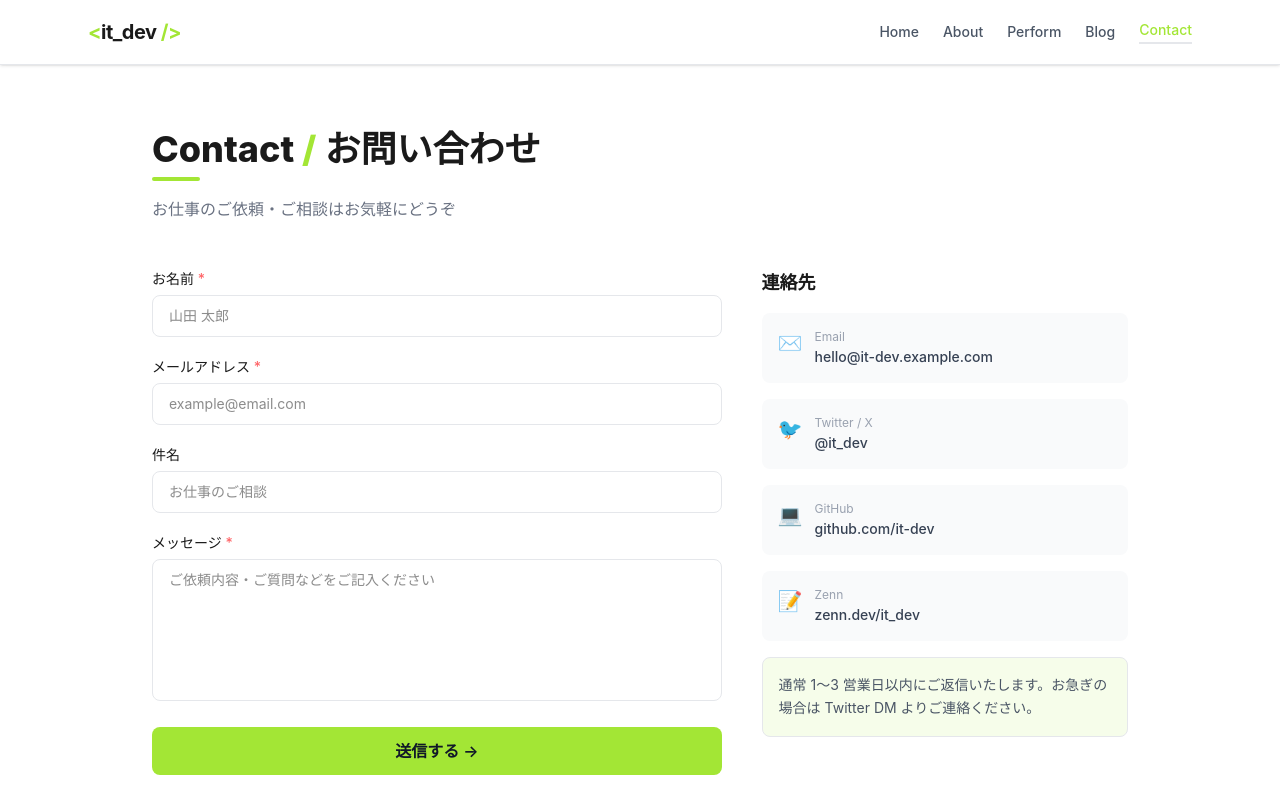
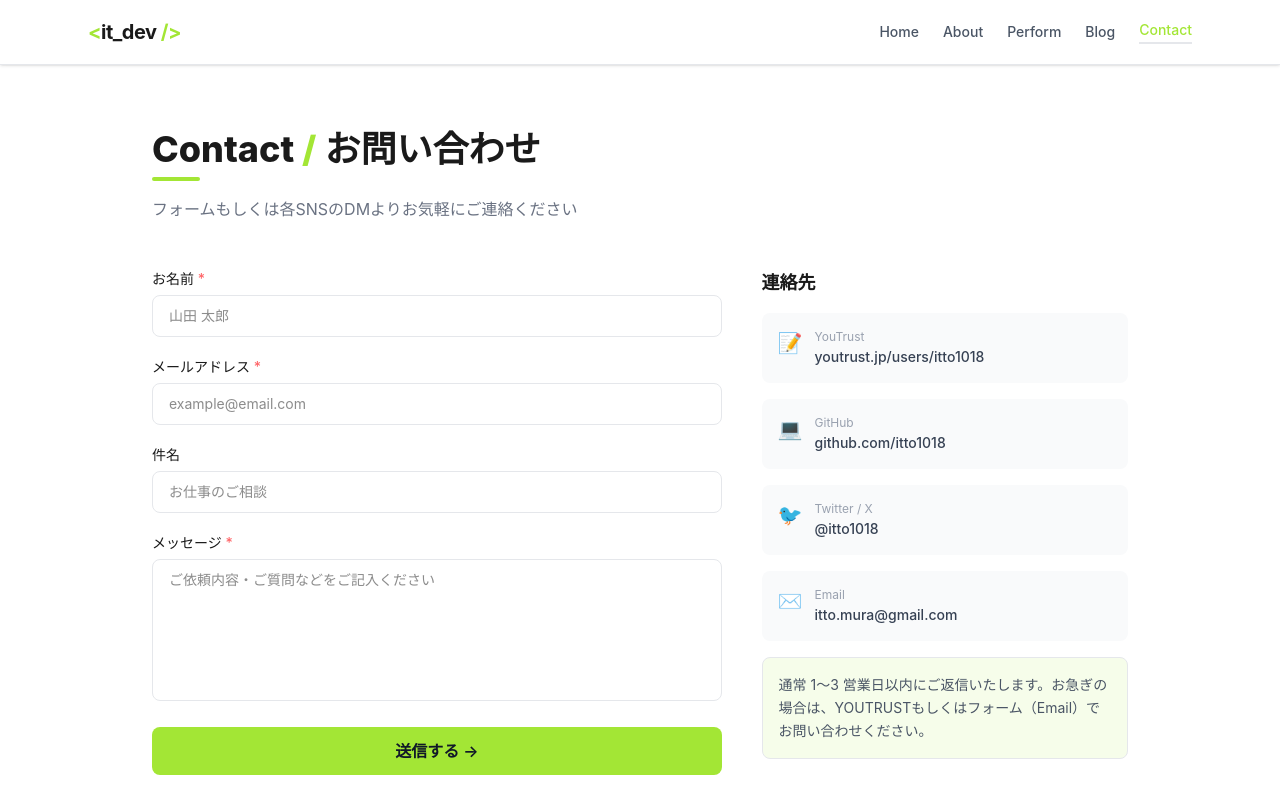
Before and after one commit to itto1018/it-dev, a Next.js app: page /contact in a window 1280 px wide. Shown: the top 800 px of the page. Built offline with nearby package versions, Linux system fonts and the light colour scheme.

Commit message:
ContactページのTypeおよびConstantsをディレクトリ管理

```diff
--- a/src/app/components/Button.tsx
+++ b/src/app/components/Button.tsx
@@ -1,12 +1,16 @@
 import Link from 'next/link'
 
-type Props = {
+type HeroButtonProps = {
   href: string
   variant?: 'primary' | 'outline'
   children: React.ReactNode
 }
 
-const HeroButton = ({ href, variant = 'primary', children }: Props) => {
+type ContactButtonProps = {
+  children: React.ReactNode
+}
+
+export const HeroButton = ({ href, variant = 'primary', children }: HeroButtonProps) => {
   const base = 'inline-flex items-center justify-center w-full md:w-40 gap-2 font-semibold px-6 py-3 rounded-lg transition-colors'
   const styles = {
     primary: 'bg-[#a3e635] text-gray-900 hover:bg-[#84cc16]',
@@ -19,4 +23,11 @@ const HeroButton = ({ href, variant = 'primary', children }: Props) => {
   )
 }
 
-export default HeroButton
+export const ContactButton = ({ children }: ContactButtonProps) => {
+  const base = 'w-full bg-[#a3e635] text-gray-900 font-semibold py-3 rounded-lg hover:bg-[#84cc16] transition-colors'
+  return (
+    <button type='submit' className={`${base}`}>
+      {children}
+    </button>
+  )
+}
--- a/src/app/contact/page.tsx
+++ b/src/app/contact/page.tsx
@@ -1,20 +1,9 @@
 'use client'
 
-import { useState, type FormEvent } from 'react'
-
-type FormState = {
-  name: string
-  email: string
-  subject: string
-  message: string
-}
-
-const contactInfo = [
-  { icon: '✉️', label: 'Email', value: 'hello@it-dev.example.com' },
-  { icon: '🐦', label: 'Twitter / X', value: '@it_dev' },
-  { icon: '💻', label: 'GitHub', value: 'github.com/it-dev' },
-  { icon: '📝', label: 'Zenn', value: 'zenn.dev/it_dev' },
-]
+import { useState } from 'react'
+import { FormState } from '@/types/contact'
+import { contactInfo } from '@/constants/contact'
+import { ContactButton } from '@/app/components/Button'
 
 export default function ContactPage() {
   const [form, setForm] = useState<FormState>({
@@ -31,7 +20,7 @@ export default function ContactPage() {
     setForm((prev) => ({ ...prev, [e.target.name]: e.target.value }))
   }
 
-  const handleSubmit = (e: FormEvent) => {
+  const handleSubmit = (e: React.SubmitEvent<HTMLFormElement>) => {
     e.preventDefault()
     // TODO: 実際の送信処理（Resend / Formspree など）に置き換える
     setSubmitted(true)
@@ -45,7 +34,7 @@ export default function ContactPage() {
         </h1>
         <div className="w-12 h-1 bg-[#a3e635] rounded" />
         <p className="text-gray-500 mt-4">
-          お仕事のご依頼・ご相談はお気軽にどうぞ
+          フォームもしくは各SNSのDMよりお気軽にご連絡ください
         </p>
       </div>
 
@@ -128,12 +117,9 @@ export default function ContactPage() {
                   className="w-full border border-gray-200 rounded-lg px-4 py-2.5 text-sm focus:outline-none focus:ring-2 focus:ring-[#a3e635]/50 focus:border-[#a3e635] resize-none"
                 />
               </div>
-              <button
-                type="submit"
-                className="w-full bg-[#a3e635] text-gray-900 font-semibold py-3 rounded-lg hover:bg-[#84cc16] transition-colors"
-              >
+              <ContactButton>
                 送信する →
-              </button>
+              </ContactButton>
             </form>
           )}
         </div>
@@ -146,7 +132,8 @@ export default function ContactPage() {
               key={item.label}
               className="flex items-start gap-3 bg-gray-50 rounded-lg p-4"
             >
-              <span className="text-xl">{item.icon}</span>
+              {/* アイコンは仮なので、最終的にはHydration Warningは外す */}
+              <span className="text-xl" suppressHydrationWarning>{item.icon}</span>
               <div>
                 <p className="text-xs text-gray-400 mb-0.5">{item.label}</p>
                 <p className="text-sm font-medium text-gray-700">{item.value}</p>
@@ -154,8 +141,7 @@ export default function ContactPage() {
             </div>
           ))}
           <div className="bg-[#a3e635]/10 border border-[#a3e635]/30 rounded-lg p-4 text-sm text-gray-600 leading-relaxed">
-            通常 1〜3 営業日以内にご返信いたします。お急ぎの場合は Twitter
-            DM よりご連絡ください。
+            通常 1〜3 営業日以内にご返信いたします。お急ぎの場合は、YOUTRUSTもしくはフォーム（Email）でお問い合わせください。
           </div>
         </div>
       </div>
--- a/src/app/page.tsx
+++ b/src/app/page.tsx
@@ -1,7 +1,7 @@
 import Link from 'next/link'
 import { specialties, hero, blog } from '@/constants/home'
 import BlogList from '@/app/components/BlogList'
-import HeroButton from '@/app/components/Button'
+import { HeroButton } from '@/app/components/Button'
 import SpecialitiesCard from '@/app/components/SpecialitiesCard'
 
 
--- /dev/null
+++ b/src/constants/contact.ts
@@ -0,0 +1,8 @@
+const contactInfo = [
+  { icon: '📝', label: 'YouTrust', value: 'youtrust.jp/users/itto1018' },
+  { icon: '💻', label: 'GitHub', value: 'github.com/itto1018' },
+  { icon: '🐦', label: 'Twitter / X', value: '@itto1018' },
+  { icon: '✉️', label: 'Email', value: 'itto.mura@gmail.com' },
+]
+
+export { contactInfo }
--- /dev/null
+++ b/src/types/contact.ts
@@ -0,0 +1,6 @@
+export type FormState = {
+  name: string
+  email: string
+  subject: string
+  message: string
+}
```
